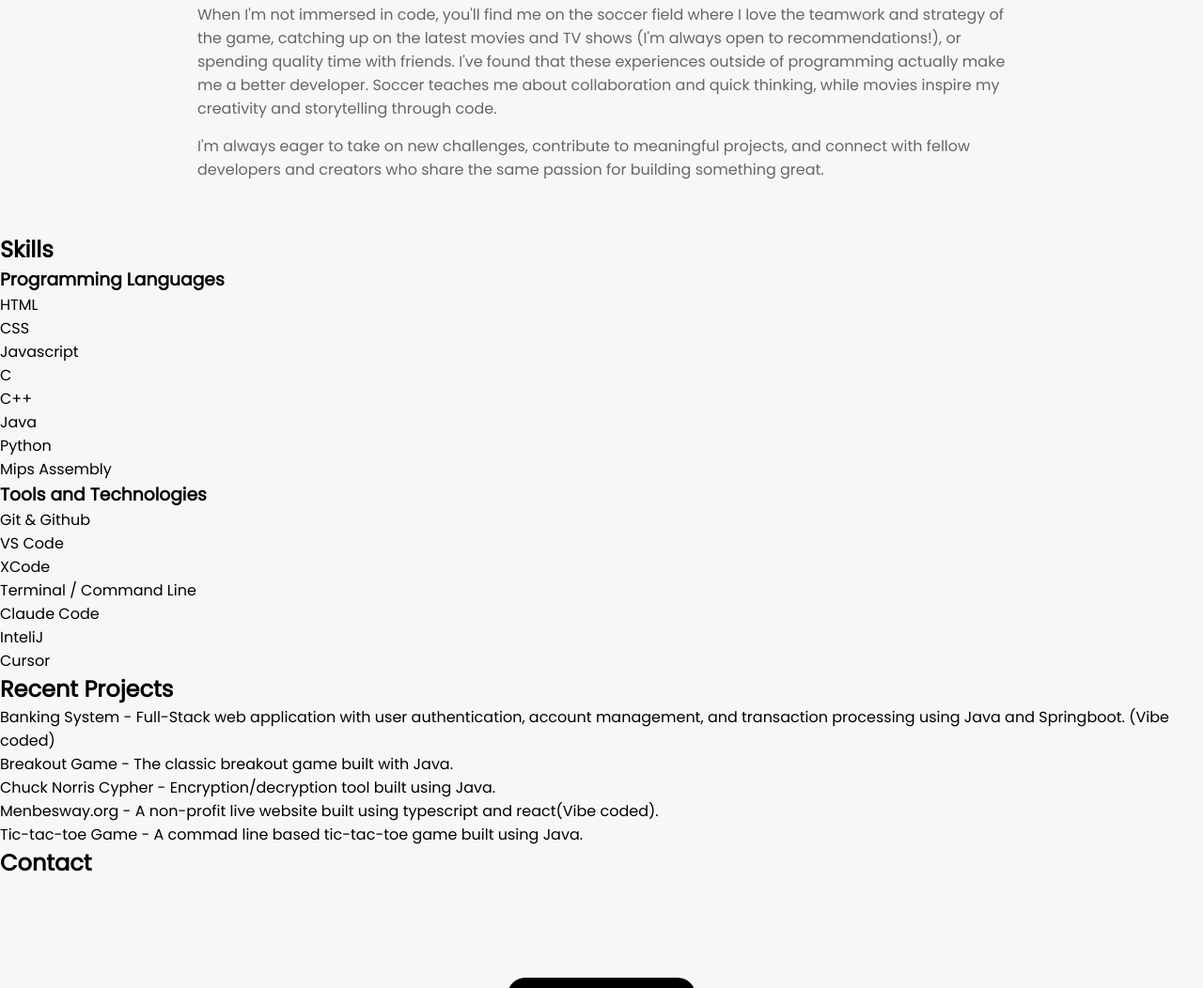
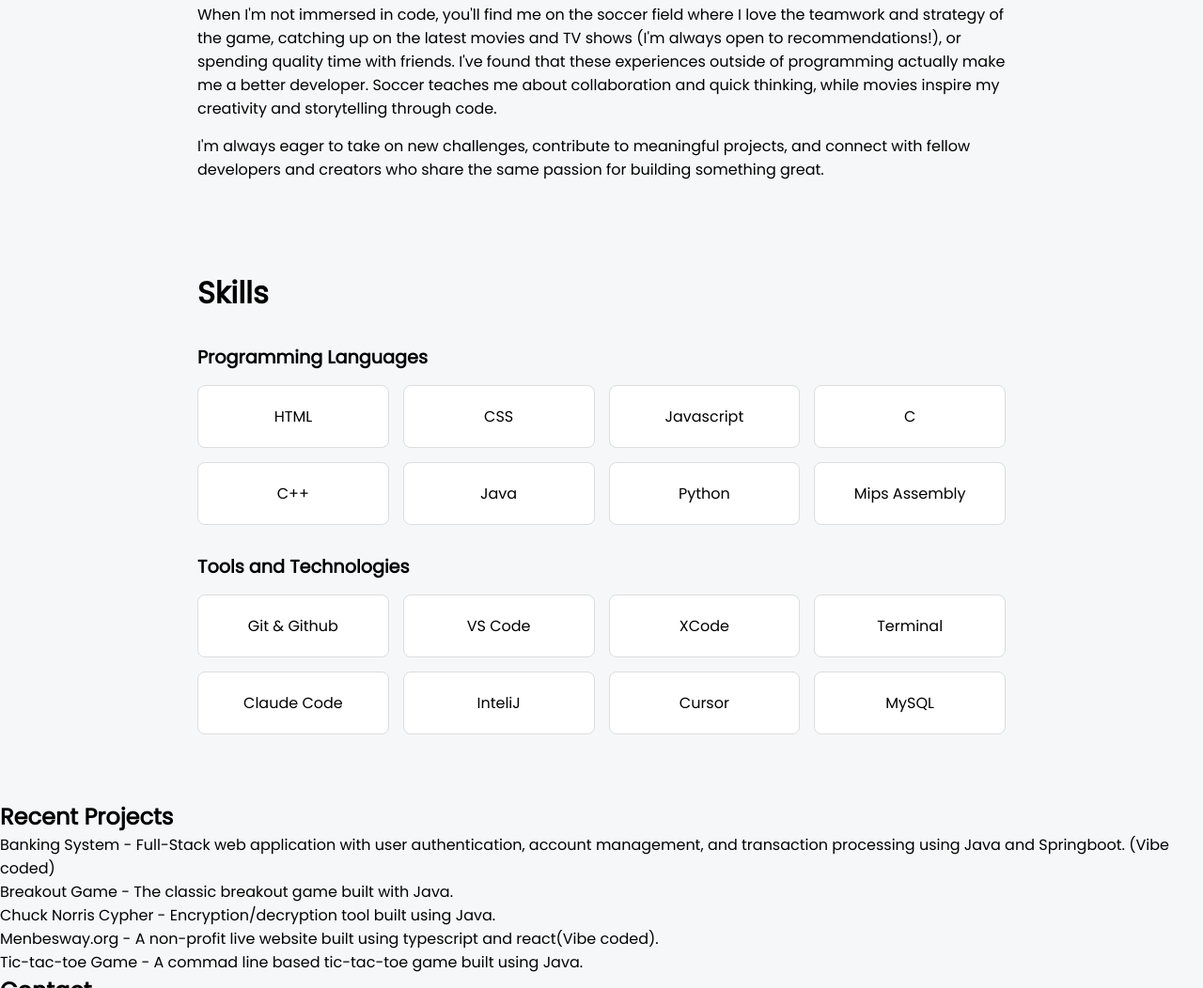
Before and after one commit to yoni4848/CSC317, a plain HTML site: page assignments/3/index.html in a window 1280 px wide. Shown: the part 698-1750 px from the top of the page at 94% size. Drawn offline with Linux system fonts and the light colour scheme.

Commit message:
Add styling to the Skills section and change the color of the paragrph in About section

```diff
--- a/assignments/3/index.html
+++ b/assignments/3/index.html
@@ -74,10 +74,11 @@
         <li>Git & Github</li>
         <li>VS Code</li>
         <li>XCode</li>
-        <li>Terminal / Command Line</li>
+        <li>Terminal</li>
         <li>Claude Code</li>
         <li>InteliJ</li>
         <li>Cursor</li>
+        <li>MySQL</li>
       </ul>
     </section>
     <section id="Projects">
--- a/assignments/3/styles/styles.css
+++ b/assignments/3/styles/styles.css
@@ -56,6 +56,42 @@ img{
     margin-bottom: 20px;
 }
 #About p{
-    color: #666;
     margin-bottom: 15px;
 }
+
+#Skills {
+    max-width: 900px;
+    margin: 0 auto;
+    padding: 40px 20px;
+}
+
+#Skills h2 {
+    font-size: 2rem;
+    margin-bottom: 30px;
+}
+
+#Skills h3 {
+    font-size: 1.2rem;
+    margin-top: 20px;
+    margin-bottom: 15px;
+}
+
+#Skills ul {
+    list-style: none;
+    display: grid;
+    grid-template-columns: repeat(4, 1fr);
+    gap: 15px;
+    margin-bottom: 30px;
+}
+
+#Skills li {
+    background-color: white;
+    border: 1px solid #ddd;
+    border-radius: 8px;
+    padding: 20px;
+    text-align: center;
+}
+
+#Skills li:hover {
+    box-shadow: 0 4px 8px rgba(0, 0, 0, 0.1);
+}
```
